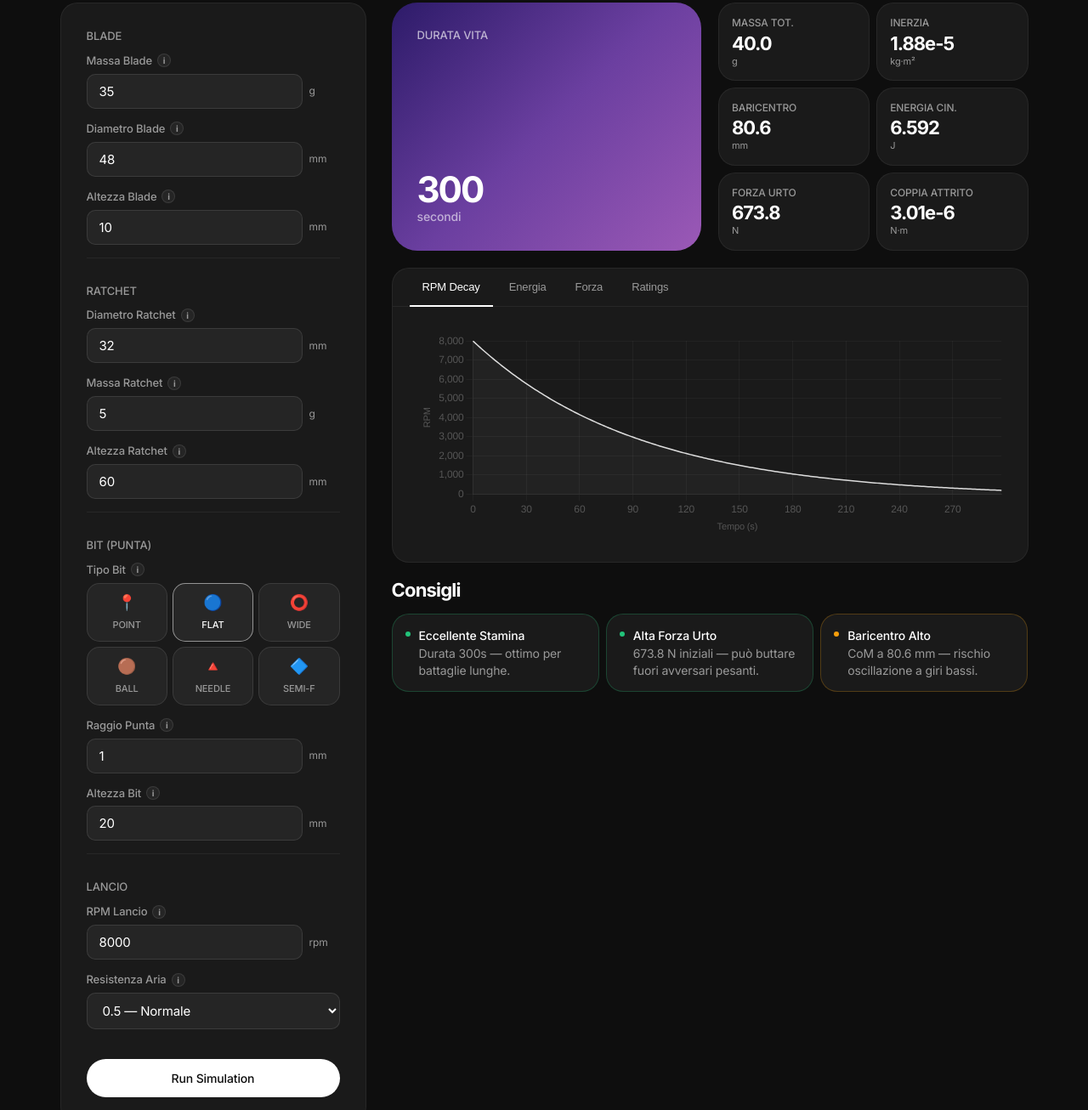
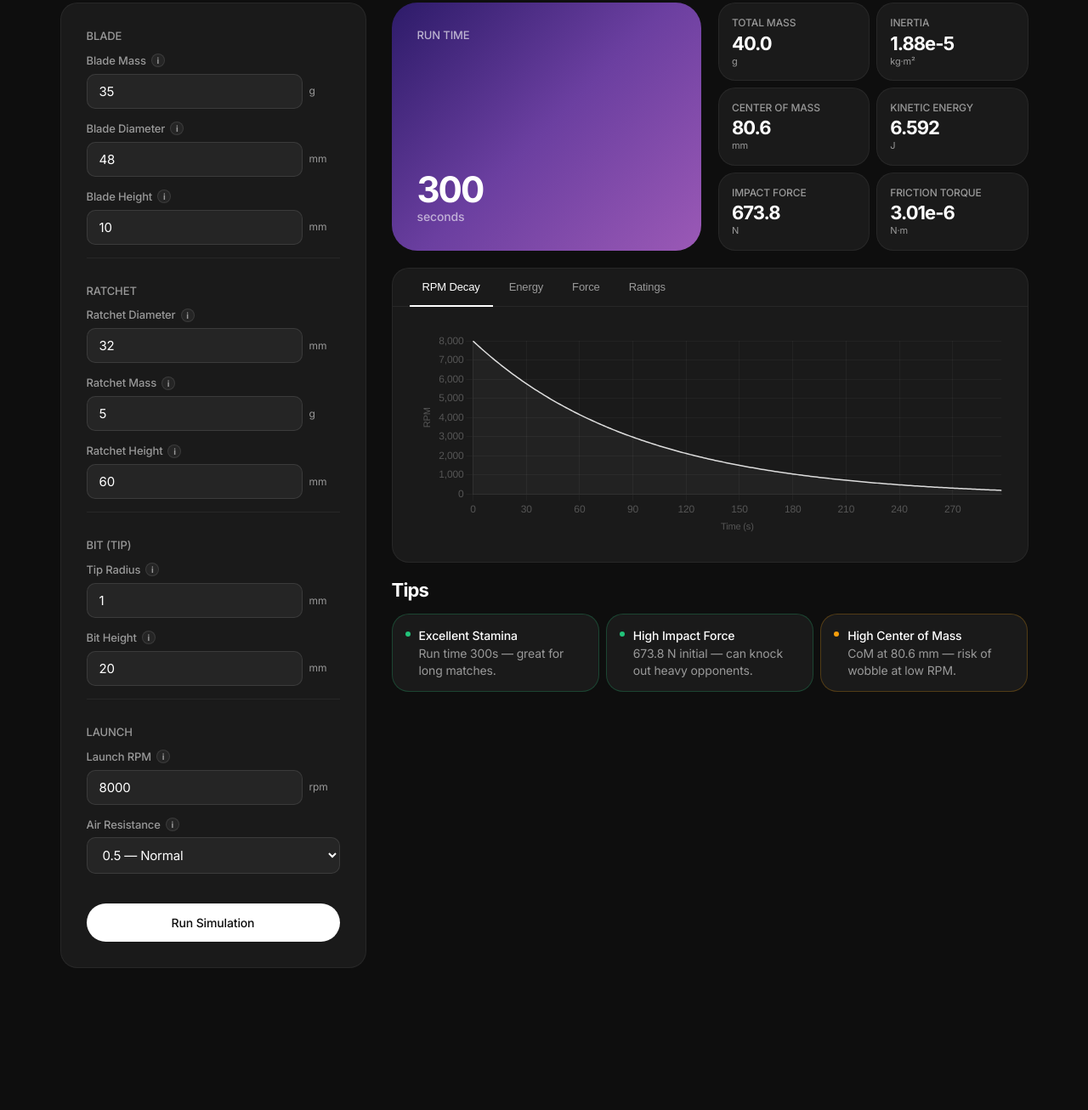
Before and after one commit to rikocodes/beyblade-x-simulator, a website: page beyblade_simulator.html in a window 1280 px wide. Shown: the part 554-1860 px from the top of the page at 85% size. After the commit the page ends 1773 px from the top, so only its background shows below. Drawn offline with nearby package versions, Linux system fonts and the light colour scheme; a web font is replaced by a local one.

Commit message:
Localize UI to English and remove center nav
Translate UI labels, tooltips and messages from Italian to English across beyblade_simulator.html; update chart axis labels and stat names accordingly. Remove the center navigation block and the graphical Bit selector (kept a comment noting tip radius can be set directly). Minor copy updates include section titles, empty-state text and tips generation messages. No simulation logic changes, only markup and user-facing text were modified per localization and user request.

```diff
--- a/beyblade_simulator.html
+++ b/beyblade_simulator.html
@@ -452,11 +452,7 @@ input[type="number"]:focus, select:focus {
     <span class="spin-icon">⚙️</span>
     Beyblade<span style="color:var(--ink-muted)"> X</span>
   </div>
-  <div class="nav-center">
-    <a class="nav-link" href="#" onclick="navTo('simulator');return false">Simulator</a>
-    <a class="nav-link" href="#" onclick="navTo('physics');return false">Physics</a>
-    <a class="nav-link" href="#" onclick="navTo('presets');return false">Presets</a>
-  </div>
+  <!-- center nav removed per user request -->
   <div class="nav-right">
     <button class="btn-secondary" onclick="openDocs()">Beyblade Wiki</button>
     <button class="btn-primary" onclick="runSimulation()">Run Simulation</button>
@@ -492,12 +488,12 @@ input[type="number"]:focus, select:focus {
 
       <div class="field">
         <div class="field-label-row">
-          <span class="field-label">Massa Blade</span>
+          <span class="field-label">Blade Mass</span>
           <span class="info-btn">i
             <div class="tooltip-popup">
-              <span class="tt-title">Massa Blade</span>
-              Peso metallico della lama. Una massa maggiore aumenta inerzia e forza d'urto, ma riduce la stamina.
-              <span class="tt-fx">↑ Massa → ↑ Attacco, ↓ Stamina</span>
+              <span class="tt-title">Blade Mass</span>
+              Metal mass of the blade. Higher mass increases inertia and impact force but reduces stamina.
+              <span class="tt-fx">↑ Mass → ↑ Attack, ↓ Stamina</span>
             </div>
           </span>
         </div>
@@ -509,12 +505,12 @@ input[type="number"]:focus, select:focus {
 
       <div class="field">
         <div class="field-label-row">
-          <span class="field-label">Diametro Blade</span>
+          <span class="field-label">Blade Diameter</span>
           <span class="info-btn">i
             <div class="tooltip-popup">
-              <span class="tt-title">Diametro Blade</span>
-              Diametro esterno massimo. Maggiore = più momento d'inerzia e stamina più lunga.
-              <span class="tt-fx">↑ Diametro → ↑ Inerzia, ↑ Stamina</span>
+              <span class="tt-title">Blade Diameter</span>
+              Outer diameter. Larger diameter increases moment of inertia and usually yields longer stamina.
+              <span class="tt-fx">↑ Diameter → ↑ Inertia, ↑ Stamina</span>
             </div>
           </span>
         </div>
@@ -526,12 +522,12 @@ input[type="number"]:focus, select:focus {
 
       <div class="field">
         <div class="field-label-row">
-          <span class="field-label">Altezza Blade</span>
+          <span class="field-label">Blade Height</span>
           <span class="info-btn">i
             <div class="tooltip-popup">
-              <span class="tt-title">Altezza Blade</span>
-              Spessore verticale della lama. Influisce sull'altezza del baricentro.
-              <span class="tt-fx">↑ Altezza → ↑ Baricentro, ↓ Stabilità</span>
+              <span class="tt-title">Blade Height</span>
+              Vertical thickness of the blade. Affects the center of mass height.
+              <span class="tt-fx">↑ Height → ↑ CoM, ↓ Stability</span>
             </div>
           </span>
         </div>
@@ -546,12 +542,12 @@ input[type="number"]:focus, select:focus {
 
       <div class="field">
         <div class="field-label-row">
-          <span class="field-label">Diametro Ratchet</span>
+          <span class="field-label">Ratchet Diameter</span>
           <span class="info-btn">i
             <div class="tooltip-popup">
-              <span class="tt-title">Diametro Ratchet</span>
-              Larghezza del componente centrale. Contribuisce al momento d'inerzia totale.
-              <span class="tt-fx">↑ Diametro → ↑ Stabilità rotazionale</span>
+              <span class="tt-title">Ratchet Diameter</span>
+              Width of the central ratchet. Contributes to the total rotational inertia.
+              <span class="tt-fx">↑ Diameter → ↑ Rotational stability</span>
             </div>
           </span>
         </div>
@@ -563,12 +559,12 @@ input[type="number"]:focus, select:focus {
 
       <div class="field">
         <div class="field-label-row">
-          <span class="field-label">Massa Ratchet</span>
+          <span class="field-label">Ratchet Mass</span>
           <span class="info-btn">i
             <div class="tooltip-popup">
-              <span class="tt-title">Massa Ratchet</span>
-              Peso del ratchet. Più pesante = più inerzia e resistenza al burst.
-              <span class="tt-fx">↑ Massa → ↑ Defense, ↓ Stamina lieve</span>
+              <span class="tt-title">Ratchet Mass</span>
+              Mass of the ratchet. Heavier ratchets add inertia and improve burst resistance.
+              <span class="tt-fx">↑ Mass → ↑ Defense, slight ↓ Stamina</span>
             </div>
           </span>
         </div>
@@ -580,12 +576,12 @@ input[type="number"]:focus, select:focus {
 
       <div class="field">
         <div class="field-label-row">
-          <span class="field-label">Altezza Ratchet</span>
+          <span class="field-label">Ratchet Height</span>
           <span class="info-btn">i
             <div class="tooltip-popup">
-              <span class="tt-title">Altezza Ratchet</span>
-              Valori tipici: 60, 70, 80 mm. Valori più alti alzano il baricentro.
-              <span class="tt-fx">60mm = stabile · 80mm = instabile</span>
+              <span class="tt-title">Ratchet Height</span>
+              Typical values: 60, 70, 80 mm. Taller ratchets raise the center of mass.
+              <span class="tt-fx">60mm = stable · 80mm = less stable</span>
             </div>
           </span>
         </div>
@@ -596,37 +592,18 @@ input[type="number"]:focus, select:focus {
       </div>
 
       <!-- BIT -->
-      <p class="section-eyebrow">Bit (Punta)</p>
+      <p class="section-eyebrow">Bit (Tip)</p>
+
+      <!-- Tipo Bit selector removed per request; tip radius can be set directly below -->
 
       <div class="field">
         <div class="field-label-row">
-          <span class="field-label">Tipo Bit</span>
+          <span class="field-label">Tip Radius</span>
           <span class="info-btn">i
             <div class="tooltip-popup">
-              <span class="tt-title">Tipo Bit</span>
-              La punta è il fattore principale per la stamina — imposta automaticamente il raggio di contatto.
-              <span class="tt-fx">Needle = max stamina · Ball = max stabilità</span>
-            </div>
-          </span>
-        </div>
-        <div class="bit-grid" id="bitGrid">
-          <div class="bit-opt" data-r="0.5" onclick="selectBit(this)"><span class="bi">📍</span><span class="bn">Point</span></div>
-          <div class="bit-opt active" data-r="1" onclick="selectBit(this)"><span class="bi">🔵</span><span class="bn">Flat</span></div>
-          <div class="bit-opt" data-r="2" onclick="selectBit(this)"><span class="bi">⭕</span><span class="bn">Wide</span></div>
-          <div class="bit-opt" data-r="3" onclick="selectBit(this)"><span class="bi">🟤</span><span class="bn">Ball</span></div>
-          <div class="bit-opt" data-r="0.7" onclick="selectBit(this)"><span class="bi">🔺</span><span class="bn">Needle</span></div>
-          <div class="bit-opt" data-r="1.5" onclick="selectBit(this)"><span class="bi">🔷</span><span class="bn">Semi-F</span></div>
-        </div>
-      </div>
-
-      <div class="field">
-        <div class="field-label-row">
-          <span class="field-label">Raggio Punta</span>
-          <span class="info-btn">i
-            <div class="tooltip-popup">
-              <span class="tt-title">Raggio Punta Contatto</span>
-              Raggio della superficie di contatto col piatto. Parametro critico per la stamina: punta più fine = meno attrito = più durata.
-              <span class="tt-fx">0.5 mm (fine) → ~3× più stamina rispetto a 3 mm (ball)</span>
+              <span class="tt-title">Tip Contact Radius</span>
+              Radius of the tip contact patch with the stadium floor. Critical for stamina: finer tips = less friction = longer spin.
+              <span class="tt-fx">0.5 mm (fine) → ~3× stamina vs 3 mm (ball)</span>
             </div>
           </span>
         </div>
@@ -638,12 +615,12 @@ input[type="number"]:focus, select:focus {
 
       <div class="field">
         <div class="field-label-row">
-          <span class="field-label">Altezza Bit</span>
+          <span class="field-label">Bit Height</span>
           <span class="info-btn">i
             <div class="tooltip-popup">
-              <span class="tt-title">Altezza Bit</span>
-              Altezza della punta. Influisce sulla posizione verticale del baricentro.
-              <span class="tt-fx">↑ Altezza → baricentro più alto, meno stabilità laterale</span>
+              <span class="tt-title">Bit Height</span>
+              Height of the tip. Affects vertical position of the center of mass.
+              <span class="tt-fx">↑ Height → higher CoM, less lateral stability</span>
             </div>
           </span>
         </div>
@@ -654,16 +631,16 @@ input[type="number"]:focus, select:focus {
       </div>
 
       <!-- LANCIO -->
-      <p class="section-eyebrow">Lancio</p>
+      <p class="section-eyebrow">Launch</p>
 
       <div class="field">
         <div class="field-label-row">
-          <span class="field-label">RPM Lancio</span>
+          <span class="field-label">Launch RPM</span>
           <span class="info-btn">i
             <div class="tooltip-popup">
-              <span class="tt-title">RPM Lancio</span>
-              Velocità di rotazione iniziale. Un buon lancio manuale: 7000–10000 RPM.
-              <span class="tt-fx">↑ RPM → ↑ Energia iniziale, ↑ Forza urto</span>
+              <span class="tt-title">Launch RPM</span>
+              Initial rotational speed. A strong manual launch: 7000–10000 RPM.
+              <span class="tt-fx">↑ RPM → ↑ Initial energy, ↑ Impact force</span>
             </div>
           </span>
         </div>
@@ -675,23 +652,23 @@ input[type="number"]:focus, select:focus {
 
       <div class="field">
         <div class="field-label-row">
-          <span class="field-label">Resistenza Aria</span>
+          <span class="field-label">Air Resistance</span>
           <span class="info-btn">i
             <div class="tooltip-popup">
-              <span class="tt-title">Resistenza Aria (k)</span>
-              Coefficiente di drag aerodinamico. Dipende dalla forma della lama: spigolosa = più freno.
-              <span class="tt-fx">Liscio 0.1 → poca perdita · Spigoloso 2.0 → decadimento rapido</span>
+              <span class="tt-title">Air Resistance (k)</span>
+              Aerodynamic drag coefficient. Depends on blade shape: smoother = less drag.
+              <span class="tt-fx">Smooth 0.1 → low loss · Edgy 2.0 → fast decay</span>
             </div>
           </span>
         </div>
         <div class="field-row">
           <select id="resistenzaAria">
-            <option value="0.1">0.1 — Molto Liscio</option>
-            <option value="0.3">0.3 — Liscio</option>
-            <option value="0.5" selected>0.5 — Normale</option>
-            <option value="1">1.0 — Spigoloso</option>
-            <option value="1.5">1.5 — Molto Spigoloso</option>
-            <option value="2">2.0 — Massimo Drag</option>
+            <option value="0.1">0.1 — Very Smooth</option>
+            <option value="0.3">0.3 — Smooth</option>
+            <option value="0.5" selected>0.5 — Normal</option>
+            <option value="1">1.0 — Edgy</option>
+            <option value="1.5">1.5 — Very Edgy</option>
+            <option value="2">2.0 — Max Drag</option>
           </select>
         </div>
       </div>
@@ -706,41 +683,41 @@ input[type="number"]:focus, select:focus {
       <div class="metrics-band">
         <!-- SPOTLIGHT (stamina / duration) -->
         <div class="spotlight-card violet" id="spotlightCard">
-          <span class="spotlight-label">Durata Vita</span>
+          <span class="spotlight-label">Run Time</span>
           <div>
             <div class="spotlight-value" id="spotlightVal">—</div>
-            <div class="spotlight-unit" id="spotlightUnit">secondi</div>
+            <div class="spotlight-unit" id="spotlightUnit">seconds</div>
           </div>
         </div>
         <!-- STAT MINI GRID -->
         <div class="stat-grid">
           <div class="stat-card">
-            <div class="stat-label">Massa Tot.</div>
+            <div class="stat-label">Total Mass</div>
             <div class="stat-value" id="sValMassa">—</div>
             <div class="stat-unit">g</div>
           </div>
           <div class="stat-card">
-            <div class="stat-label">Inerzia</div>
+            <div class="stat-label">Inertia</div>
             <div class="stat-value" id="sValI">—</div>
             <div class="stat-unit">kg·m²</div>
           </div>
           <div class="stat-card">
-            <div class="stat-label">Baricentro</div>
+            <div class="stat-label">Center of Mass</div>
             <div class="stat-value" id="sValCoM">—</div>
             <div class="stat-unit">mm</div>
           </div>
           <div class="stat-card">
-            <div class="stat-label">Energia Cin.</div>
+            <div class="stat-label">Kinetic Energy</div>
             <div class="stat-value" id="sValEk">—</div>
             <div class="stat-unit">J</div>
           </div>
           <div class="stat-card">
-            <div class="stat-label">Forza Urto</div>
+            <div class="stat-label">Impact Force</div>
             <div class="stat-value" id="sValF">—</div>
             <div class="stat-unit">N</div>
           </div>
           <div class="stat-card">
-            <div class="stat-label">Coppia Attrito</div>
+            <div class="stat-label">Friction Torque</div>
             <div class="stat-value" id="sValTau">—</div>
             <div class="stat-unit">N·m</div>
           </div>
@@ -751,8 +728,8 @@ input[type="number"]:focus, select:focus {
       <div class="charts-card" id="chartsCard" style="display:none">
         <div class="tabs-strip">
           <button class="tab-pill active" onclick="switchTab('decay',this)">RPM Decay</button>
-          <button class="tab-pill" onclick="switchTab('energy',this)">Energia</button>
-          <button class="tab-pill" onclick="switchTab('force',this)">Forza</button>
+          <button class="tab-pill" onclick="switchTab('energy',this)">Energy</button>
+          <button class="tab-pill" onclick="switchTab('force',this)">Force</button>
           <button class="tab-pill" onclick="switchTab('ratings',this)">Ratings</button>
         </div>
 
@@ -794,14 +771,14 @@ input[type="number"]:focus, select:focus {
 
       <!-- TIPS -->
       <div id="tipsWrap" style="display:none">
-        <p class="section-title" style="font-size:22px;letter-spacing:-0.8px;margin-bottom:var(--sp-md);">Consigli</p>
+        <p class="section-title" style="font-size:22px;letter-spacing:-0.8px;margin-bottom:var(--sp-md);">Tips</p>
         <div class="tips-grid" id="tipsGrid"></div>
       </div>
 
       <!-- EMPTY STATE -->
       <div class="empty-state" id="emptyState">
         <div style="font-size:2.5rem;opacity:0.15">⚙</div>
-        <span>Configura i parametri e avvia la simulazione</span>
+        <span>Configure parameters and start the simulation</span>
       </div>
 
     </div>
@@ -1071,17 +1048,17 @@ function getBuild(rt){
 
 function tips(r,rt){
   const out=[];
-  if(r.survived>120) out.push({t:'good',title:'Eccellente Stamina',text:`Durata ${r.survived}s — ottimo per battaglie lunghe.`});
-  else if(r.survived>60) out.push({t:'warn',title:'Stamina Moderata',text:`Durata ${r.survived}s. Prova un bit a punta più fine.`});
-  else out.push({t:'bad',title:'Stamina Bassa',text:`Si ferma a ${r.survived}s. Riduci raggio punta o alleggerisci.`});
+  if(r.survived>120) out.push({t:'good',title:'Excellent Stamina',text:`Run time ${r.survived}s — great for long matches.`});
+  else if(r.survived>60) out.push({t:'warn',title:'Moderate Stamina',text:`Run time ${r.survived}s. Try a finer tip radius.`});
+  else out.push({t:'bad',title:'Low Stamina',text:`Stops at ${r.survived}s. Reduce tip radius or lighten the build.`});
   const rp=r.rP*1000;
-  if(rp<=0.7) out.push({t:'good',title:'Punta Needle / Point',text:'Attrito minimo — massima stamina, meno stabilità nelle collisioni.'});
-  else if(rp>=2.5) out.push({t:'warn',title:'Punta Wide / Ball',text:'Stabilità alta ma perde giri rapidamente. Ideale per defense.'});
-  if(rt.attack>70) out.push({t:'good',title:'Alta Forza Urto',text:`${r.F0.toFixed(1)} N iniziali — può buttare fuori avversari pesanti.`});
-  if(r.hCoM>65) out.push({t:'warn',title:'Baricentro Alto',text:`CoM a ${r.hCoM.toFixed(1)} mm — rischio oscillazione a giri bassi.`});
-  if(r.hCoM<45) out.push({t:'good',title:'Baricentro Basso',text:`CoM a ${r.hCoM.toFixed(1)} mm — ottima stabilità giroscopica.`});
-  if(r.p.rpmLancio>10000) out.push({t:'good',title:'Lancio Potente',text:`${r.p.rpmLancio} RPM — vantaggio nei primi secondi.`});
-  if(r.p.k>1) out.push({t:'bad',title:'Alto Drag Aerodinamico',text:'Profilo spigoloso accelera la perdita di giri.'});
+  if(rp<=0.7) out.push({t:'good',title:'Needle / Point Tip',text:'Minimal contact area — maximum stamina, less stability in collisions.'});
+  else if(rp>=2.5) out.push({t:'warn',title:'Wide / Ball Tip',text:'High stability but loses speed faster. Good for defense.'});
+  if(rt.attack>70) out.push({t:'good',title:'High Impact Force',text:`${r.F0.toFixed(1)} N initial — can knock out heavy opponents.`});
+  if(r.hCoM>65) out.push({t:'warn',title:'High Center of Mass',text:`CoM at ${r.hCoM.toFixed(1)} mm — risk of wobble at low RPM.`});
+  if(r.hCoM<45) out.push({t:'good',title:'Low Center of Mass',text:`CoM at ${r.hCoM.toFixed(1)} mm — excellent gyroscopic stability.`});
+  if(r.p.rpmLancio>10000) out.push({t:'good',title:'Powerful Launch',text:`${r.p.rpmLancio} RPM — advantage in the opening seconds.`});
+  if(r.p.k>1) out.push({t:'bad',title:'High Aerodynamic Drag',text:'Edgy profile accelerates RPM loss.'});
   return out;
 }
 
@@ -1133,9 +1110,9 @@ function renderCharts(r){
   const ed=r.eD.filter((_,i)=>i%step===0);
   const fd=r.fD.filter((_,i)=>i%step===0);
   const ds=(data,color,bg)=>({label:'',data,borderColor:color,backgroundColor:bg,fill:true,borderWidth:1.5,pointRadius:0,tension:0.35});
-  chartD=new Chart(document.getElementById('chartDecay'),{type:'line',data:{labels:tl,datasets:[ds(rd,'rgba(255,255,255,0.85)','rgba(255,255,255,0.04)')]},options:chartCfg('Tempo (s)','RPM')});
-  chartE=new Chart(document.getElementById('chartEnergy'),{type:'line',data:{labels:tl,datasets:[ds(ed,'rgba(167,139,250,0.9)','rgba(167,139,250,0.06)')]},options:chartCfg('Tempo (s)','Joule (J)')});
-  chartF=new Chart(document.getElementById('chartForce'),{type:'line',data:{labels:tl,datasets:[ds(fd,'rgba(251,146,60,0.9)','rgba(251,146,60,0.06)')]},options:chartCfg('Tempo (s)','Newton (N)')});
+  chartD=new Chart(document.getElementById('chartDecay'),{type:'line',data:{labels:tl,datasets:[ds(rd,'rgba(255,255,255,0.85)','rgba(255,255,255,0.04)')]},options:chartCfg('Time (s)','RPM')});
+  chartE=new Chart(document.getElementById('chartEnergy'),{type:'line',data:{labels:tl,datasets:[ds(ed,'rgba(167,139,250,0.9)','rgba(167,139,250,0.06)')]},options:chartCfg('Time (s)','Joule (J)')});
+  chartF=new Chart(document.getElementById('chartForce'),{type:'line',data:{labels:tl,datasets:[ds(fd,'rgba(251,146,60,0.9)','rgba(251,146,60,0.06)')]},options:chartCfg('Time (s)','Newton (N)')});
 }
 
 function renderRatings(r,rt){
```
